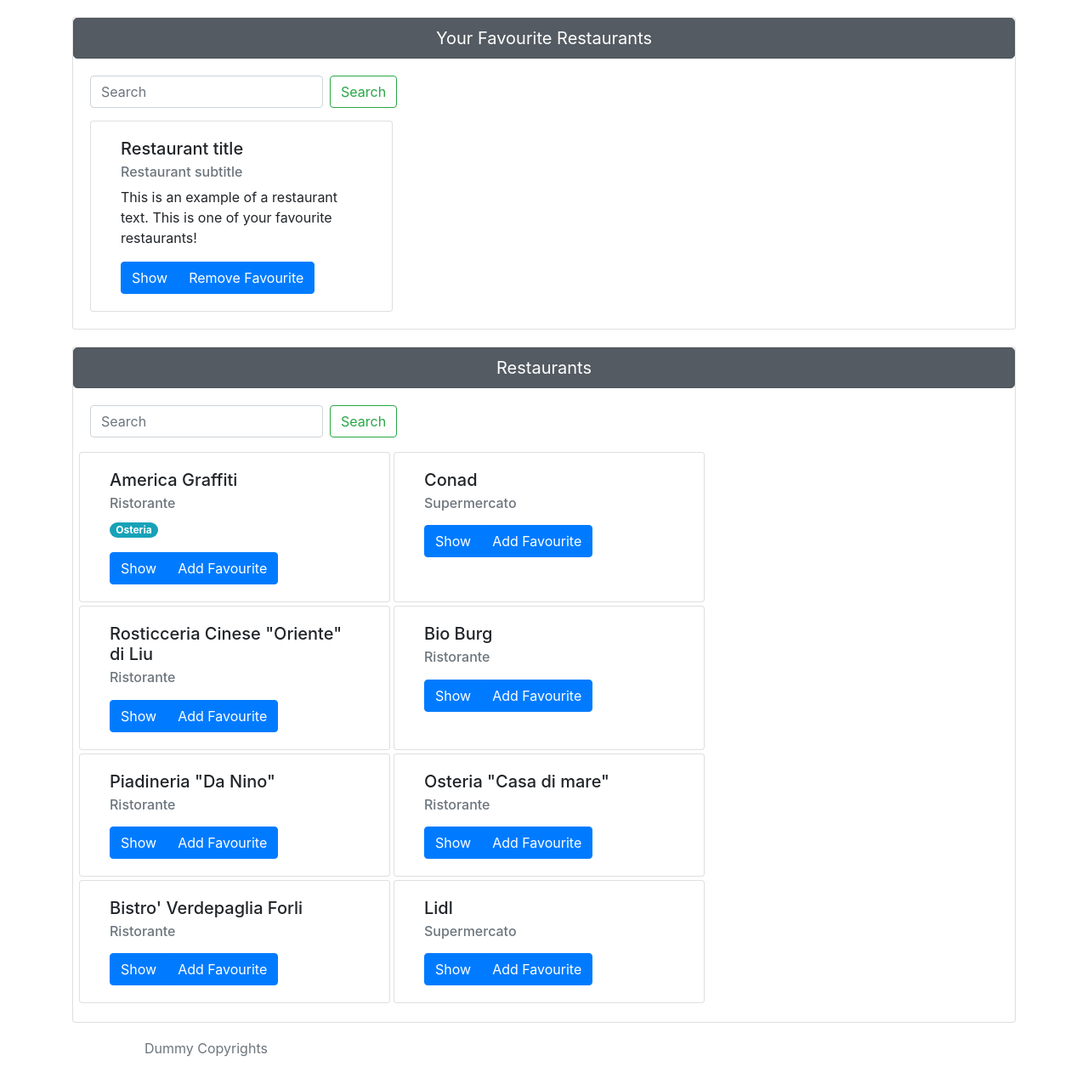
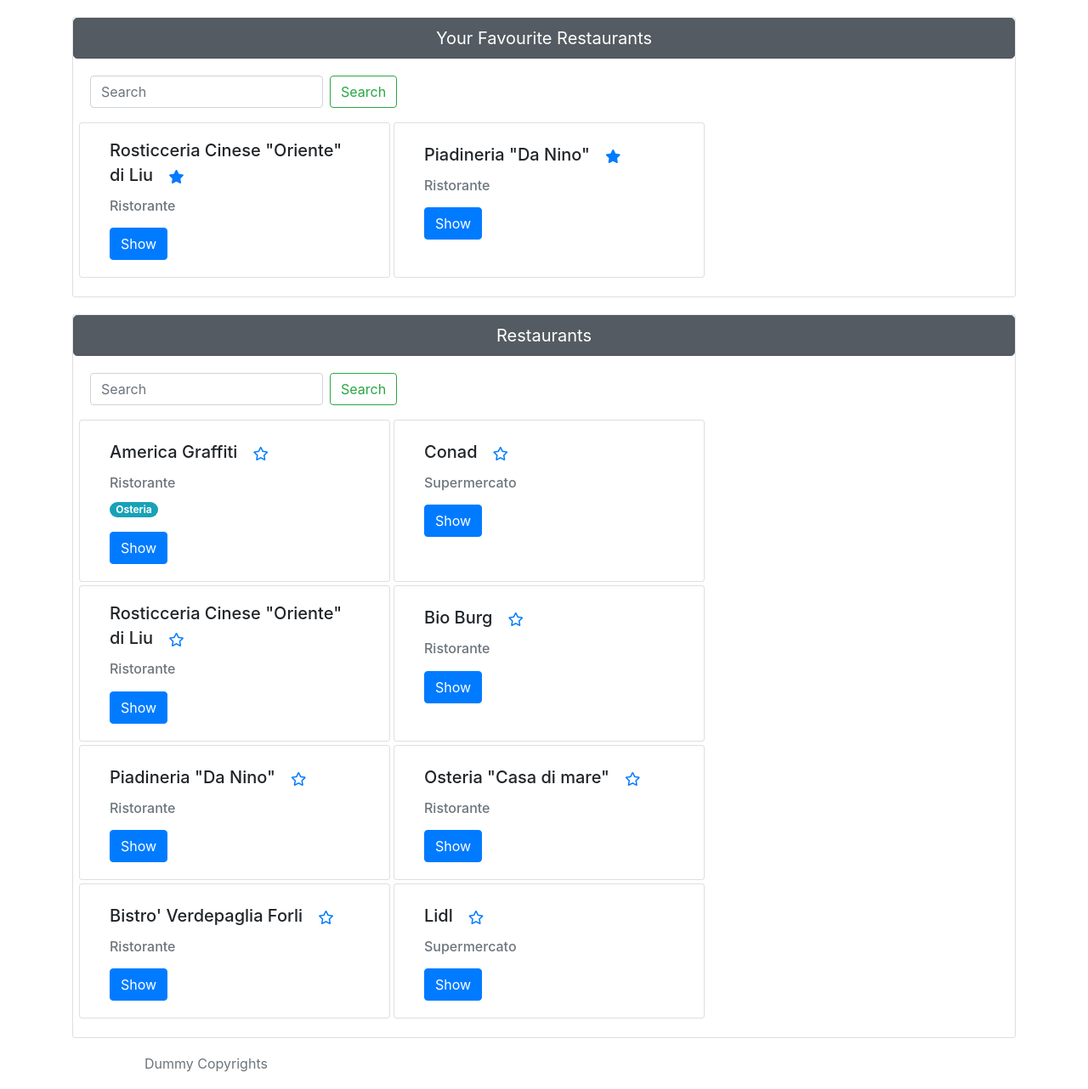
Before and after one commit to Vuksaa/progetto-web, a PHP site: page /home_clients.php in a window 1280 px wide; the page is wider, and only the part inside the window is pictured. Shown: the part 56-1338 px from the top of that part at 85% size. Before the commit the page ends 1300 px from the top of that part, so only its background shows below. Run offline with PHP 8.4, Linux system fonts and the light colour scheme; a user stored in the database is signed in; data comes from the database, SQL or seed files in the repository; tables that the repository leaves empty hold one stand-in row (values such as "Sample post"); some libraries are stand-ins or nearby versions.

Commit message:
Add feature for clients to see/add/remove favourite restaurants in home

```diff
--- a/home_clients.php
+++ b/home_clients.php
@@ -21,6 +21,40 @@
 </head>
 
 <body>
+  <?php
+    $servername = "localhost";
+    $username = "root";
+    $password="";
+    $db = "uni_web_prod";
+    $conn = new mysqli($servername, $username,$password,$db);
+    if($conn->connect_error) {
+      die("Connection failed: ".$conn->connect_error);
+    }if(isset($_POST['btnClientProviderAdd'])){
+        if(!($statement=$conn->prepare("INSERT INTO client_provider(client_provider.client_id,client_provider.provider_id)
+                                VALUES (?,?)"))){
+          echo "Prepare failed.";
+        }
+        if(!($statement->bind_param('ii',$_SESSION['user_id'],$_POST['providerId']))) {
+          echo "Bind failed.";
+        }
+        if(!($statement->execute())){
+          echo "Execution failed: ".$statement->error;
+        }
+        $statement->close();
+      } else if(isset($_POST['btnClientProviderRemove'])){
+        if(!($statement=$conn->prepare("DELETE FROM client_provider
+                                WHERE client_provider.client_id=? AND client_provider.provider_id=?"))){
+          echo "Prepare failed.";
+        }
+        if(!($statement->bind_param('ii',$_SESSION['user_id'],$_POST['providerId']))) {
+          echo "Bind failed.";
+        }
+        if(!($statement->execute())){
+          echo "Execution failed: ".$statement->error;
+        }
+        $statement->close();
+      }
+  ?>
   <nav class="navbar navbar-expand-lg navbar-dark bg-dark sticky-top">
     <a class="navbar-brand" href="home_clients.php">
       <img src="res/logo.png" width="30" height="30" class="d-inline-block align-top" alt="">
@@ -65,16 +99,54 @@
             <input class="form-control mr-sm-2" type="search" placeholder="Search" aria-label="Search">
             <button class="btn btn-outline-success my-2 my-sm-0" type="submit">Search</button>
           </form>
-          <div class="card col-sm-4">
-            <div class="card-body">
-              <h5 class="card-title">Restaurant title</h5>
-              <h6 class="card-subtitle mb-2 text-muted">Restaurant subtitle</h6>
-              <p class="card-text">This is an example of a restaurant text. This is one of your favourite restaurants!</p>
-              <div class="btn-group btn-group-justified">
-                <a href="#" class="btn btn-primary inline">Show</a>
-                <a href="#" class="btn btn-primary inline">Remove Favourite</a>
+          <div class="row">
+            <?php
+              if ($favProviders = $conn->query("SELECT p.provider_id, p.provider_name, t.type_name
+                                          FROM client_provider cp
+                                          JOIN provider p
+                                          ON cp.provider_id = p.provider_id
+                                          LEFT JOIN type t
+                                          ON p.type_id = t.type_id
+                                          WHERE cp.client_id = '".$_SESSION['user_id']."'")) {
+              while ($providerRow = $favProviders->fetch_assoc()) {
+            ?>
+            <div class="card col-sm-4" style="width: 18rem; margin: 2px">
+              <div class="card-body">
+                <form action="<?php echo $_SERVER['PHP_SELF']; ?>" method="post" name="client_provider_remove_form">
+                  <?php echo "<input type='number' name='providerId' value='".$providerRow['provider_id']."' hidden>" ; ?>
+                  <h5 class="card-title"><?php echo $providerRow['provider_name'] ?>
+                    <button type="submit" name="btnClientProviderRemove" class="btn btn-link" value="clientProviderRemove"><i class="fas fa-star"></i></button>
+                  </h5>
+                </form>
+                <h6 class="card-subtitle mb-2 text-muted"><?php echo $providerRow['type_name'] ?></h6>
+                <p class="card-text">
+                  <?php
+                    if ($providerCategories = $conn->query("SELECT c.category_name
+                                          FROM provider p
+                                          LEFT JOIN provider_category pc
+                                          ON p.provider_id = pc.provider_id
+                                          LEFT JOIN category c
+                                          ON c.category_id = pc.category_id
+                                          WHERE p.provider_id = '".$providerRow['provider_id']."'")) {
+                      while ($categoryRow = $providerCategories->fetch_assoc()) {
+                        echo "<span class='badge badge-pill badge-info'>".$categoryRow['category_name']."</span>";
+                      }
+                      $providerCategories->close();
+                    }
+                  ?>
+                </p>
+                <div class="btn-group btn-group-justified">
+                  <button class="btn btn-primary inline">Show</button>
+                </div>
               </div>
             </div>
+            <?php
+                }
+                $favProviders->close();
+              } else {
+                echo "Query failed";
+              }
+             ?>
           </div>
         </div>
       </div>
@@ -93,14 +165,6 @@
           </form>
           <div class="row">
             <?php
-              $servername = "localhost";
-              $username = "root";
-              $password="";
-              $db = "uni_web_prod";
-              $conn = new mysqli($servername, $username,$password,$db);
-              if($conn->connect_error) {
-                die("Connection failed: ".$conn->connect_error);
-              }
               if ($allProviders = $conn->query("SELECT p.provider_id, p.provider_name, t.type_name
                                           FROM provider p
                                           LEFT JOIN type t
@@ -109,7 +173,12 @@
             ?>
             <div class="card col-sm-4" style="width: 18rem; margin: 2px">
               <div class="card-body">
-                <h5 class="card-title"><?php echo $providerRow['provider_name'] ?></h5>
+                <form action="<?php echo $_SERVER['PHP_SELF']; ?>" method="post" name="client_provider_add_form">
+                  <?php echo "<input type='number' name='providerId' value='".$providerRow['provider_id']."' hidden>" ; ?>
+                  <h5 class="card-title"><?php echo $providerRow['provider_name'] ?>
+                    <button type="submit" name="btnClientProviderAdd" class="btn btn-link" value="clientProviderAdd"><i class="far fa-star"></i></button>
+                  </h5>
+                </form>
                 <h6 class="card-subtitle mb-2 text-muted"><?php echo $providerRow['type_name'] ?></h6>
                 <p class="card-text">
                   <?php
@@ -121,15 +190,14 @@
                                           ON c.category_id = pc.category_id
                                           WHERE p.provider_id = '".$providerRow['provider_id']."'")) {
                       while ($categoryRow = $providerCategories->fetch_assoc()) {
-                        echo "<span class=\"badge badge-pill badge-info\">".$categoryRow['category_name']."</span> ";
+                        echo "<span class='badge badge-pill badge-info'>".$categoryRow['category_name']."</span>";
                       }
                       $providerCategories->close();
                     }
                   ?>
                 </p>
                 <div class="btn-group btn-group-justified">
-                  <a href="#" class="btn btn-primary inline">Show</a>
-                  <a href="#" class="btn btn-primary inline">Add Favourite</a>
+                  <button class="btn btn-primary inline">Show</button>
                 </div>
               </div>
             </div>
@@ -144,7 +212,9 @@
         </div>
       </div>
     </div>
-
+    <?php
+      $conn->close();
+    ?>
     <footer class="footer">
       <div class="container">
         <p class="text-muted">Dummy Copyrights</p>
```
